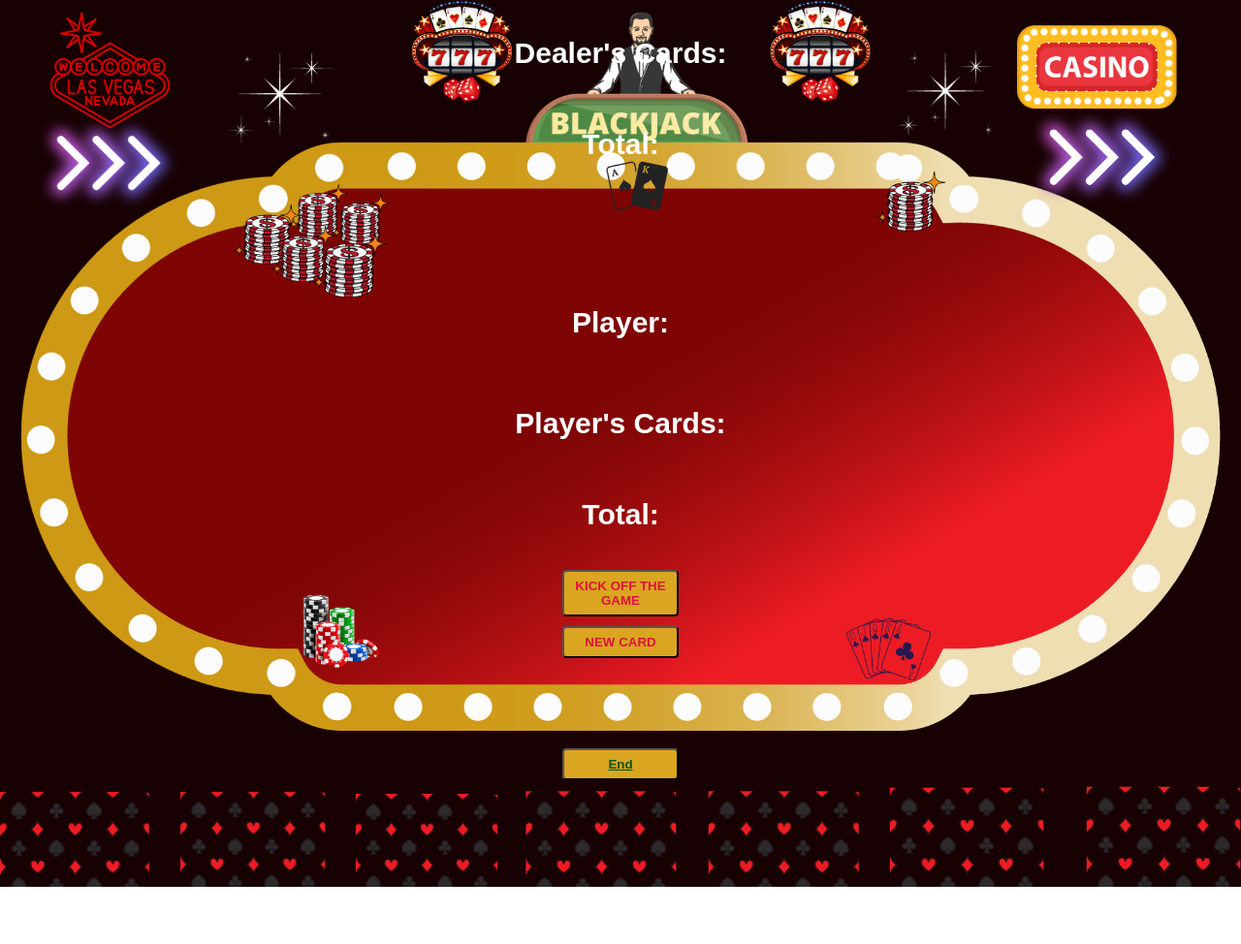
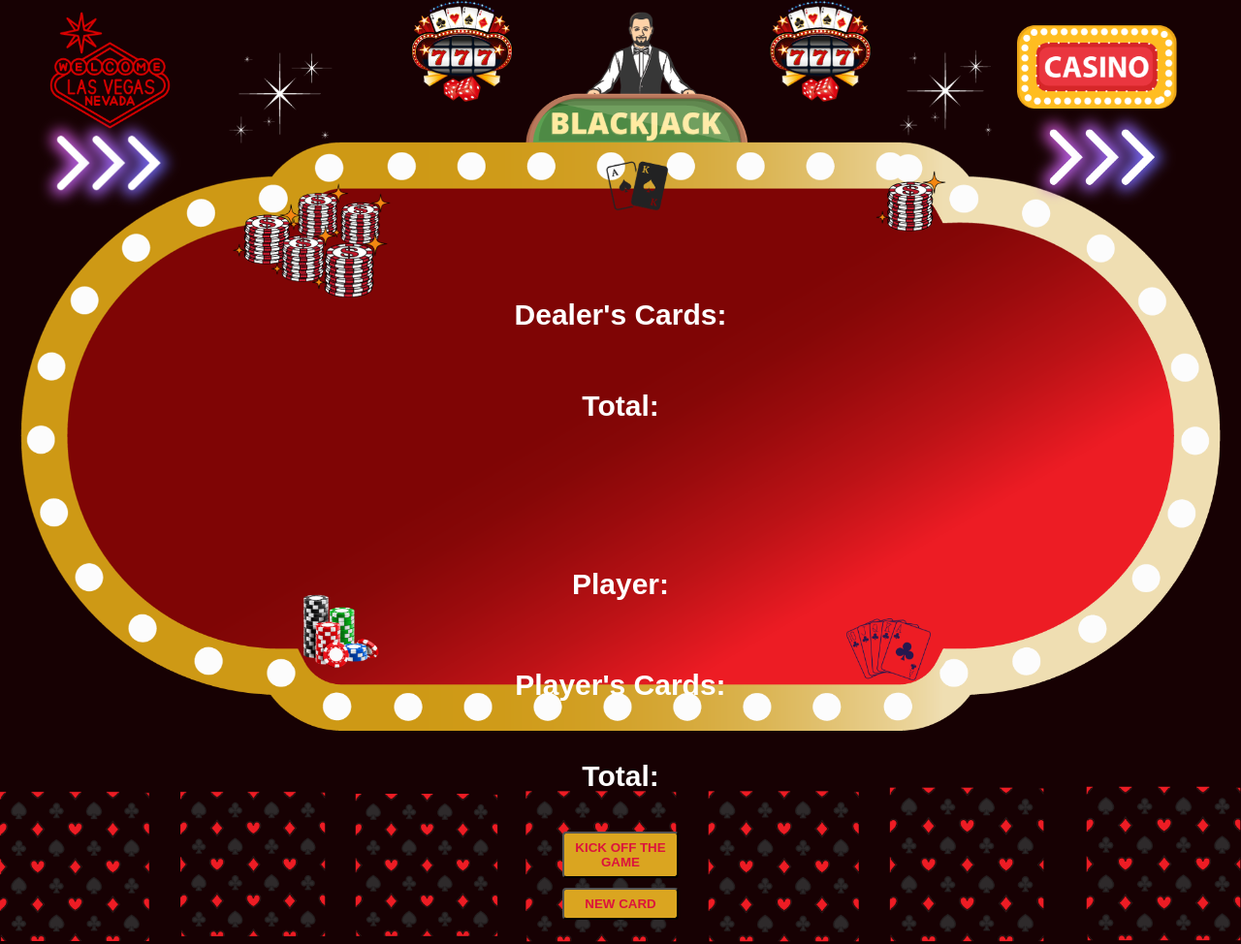
Before and after one commit to ShorenaK/BlackJack-JS, a plain HTML site: page indexmain.html in a window 1280 px wide. Shown: the top 974 px of the page at 97% size. Before the commit the page ends 915 px from the top, so only its background shows below. Drawn offline with Linux system fonts and the light colour scheme.

Commit message:
updated image files

```diff
--- a/blackjack.js
+++ b/blackjack.js
@@ -1,4 +1,3 @@
-let chips = 50
 let sum = 0 // updated in the kikkOff function
 let sumDlCards = 0
 let hasBlackJack = false// game has not started no blackjack
--- a/indexmain.html
+++ b/indexmain.html
@@ -18,7 +18,7 @@
     <button id="start_game" onclick="kickOffGame()">KICK OFF THE GAME </button>
     <button id="new_card" onclick="newCard()"> NEW CARD</button>
     <h5 id="player_chips"></h5>
-    <button><a style="color: rgb(5, 85, 30);" href="index.html">End</button></p>
+    <button><a style="color: rgb(5, 85, 30); margin-bottom: 200px ;"  href="index.html">End</button></p>
     </div>
     <script src="blackjack.js"></script>
 </body>
--- a/style.css
+++ b/style.css
@@ -9,7 +9,9 @@ body{
     color: white;
     font-weight: bold;
 }
-
+#dealer_card{
+    margin-top: 300px;
+}
 h3 {
     color: gold;
     display: flex;
```
